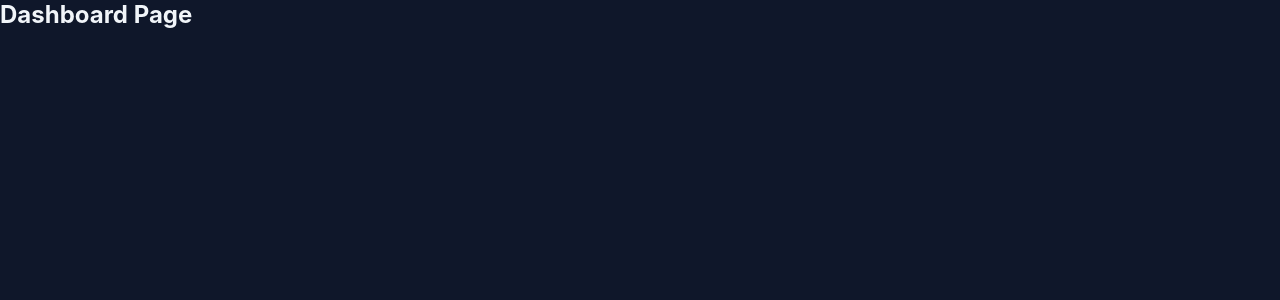
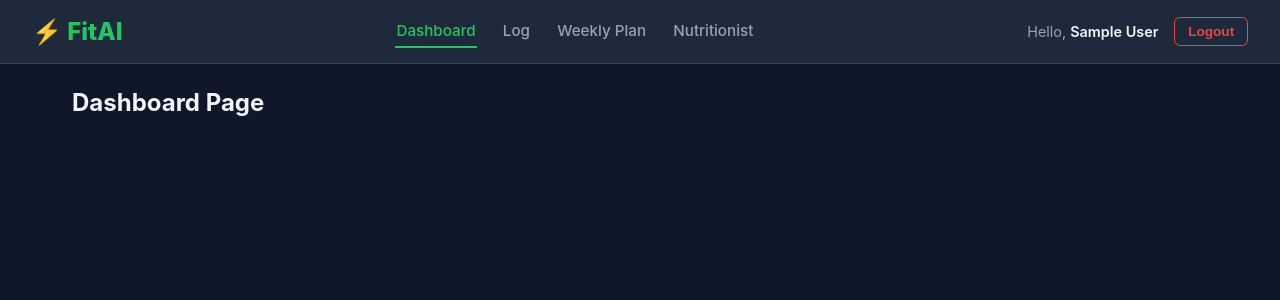
Before and after one commit to Madhav181103/Health-tracker, a React (Vite) app in the folder client/: page / in a window 1280 px wide. Shown: the top 300 px of the page. Built offline with nearby package versions, Linux system fonts and the light colour scheme; sample sign-in values are in the browser's storage.

Commit message:
Chunk 7.2 Navbar Component

```diff
--- a/client/src/App.jsx
+++ b/client/src/App.jsx
@@ -7,10 +7,19 @@ import Log from './pages/Log';
 import Plan from './pages/Plan';
 import Chat from './pages/Chat';
 
+import Navbar from './components/Navbar';
+
 function ProtectedRoute({ children }) {
   const { token } = useAuth();
   if (token) {
-    return children;
+    return (
+      <div className="app-layout">
+        <Navbar />
+        <main className="app-main-content">
+          {children}
+        </main>
+      </div>
+    );
   }
   return <Navigate to="/login" replace />;
 }
--- /dev/null
+++ b/client/src/components/Navbar.jsx
@@ -0,0 +1,114 @@
+import { NavLink, useNavigate } from 'react-router-dom';
+import { useAuth } from '../context/AuthContext';
+
+export default function Navbar() {
+  const { user, logout } = useAuth();
+  const navigate = useNavigate();
+
+  const handleLogout = () => {
+    logout();
+    navigate('/login');
+  };
+
+  return (
+    <nav className="navbar">
+      <style>{`
+        .navbar {
+          position: fixed;
+          top: 0;
+          left: 0;
+          right: 0;
+          height: 64px;
+          background: var(--bg-card);
+          border-bottom: 1px solid var(--border);
+          display: flex;
+          justify-content: space-between;
+          align-items: center;
+          padding: 0 2rem;
+          z-index: 1000;
+        }
+        .nav-logo {
+          color: var(--accent-green);
+          font-size: 1.5rem;
+          font-weight: 800;
+          text-decoration: none;
+        }
+        .nav-links {
+          display: flex;
+          gap: 1.5rem;
+        }
+        .nav-item {
+          text-decoration: none;
+          color: var(--text-secondary);
+          font-weight: 500;
+          font-size: 0.95rem;
+          padding: 0.4rem 0.1rem;
+          border-bottom: 2px solid transparent;
+          transition: color 0.2s, border-bottom-color 0.2s;
+        }
+        .nav-item:hover {
+          color: var(--text-primary);
+        }
+        .nav-item.active {
+          color: var(--accent-green);
+          border-bottom-color: var(--accent-green);
+        }
+        .nav-right {
+          display: flex;
+          align-items: center;
+          gap: 1rem;
+        }
+        .nav-user {
+          font-size: 0.9rem;
+          color: var(--text-secondary);
+        }
+        .nav-user-name {
+          font-weight: 600;
+          color: var(--text-primary);
+        }
+        .btn-logout {
+          background: transparent;
+          border: 1px solid var(--accent-red);
+          color: var(--accent-red);
+          border-radius: 6px;
+          padding: 0.4rem 0.8rem;
+          font-size: 0.85rem;
+          font-weight: 600;
+          cursor: pointer;
+          transition: background 0.2s, color 0.2s;
+        }
+        .btn-logout:hover {
+          background: var(--accent-red);
+          color: #fff;
+        }
+      `}</style>
+      <NavLink to="/" className="nav-logo">
+        ⚡ FitAI
+      </NavLink>
+      <div className="nav-links">
+        <NavLink to="/" end className={({ isActive }) => `nav-item${isActive ? ' active' : ''}`}>
+          Dashboard
+        </NavLink>
+        <NavLink to="/log" className={({ isActive }) => `nav-item${isActive ? ' active' : ''}`}>
+          Log
+        </NavLink>
+        <NavLink to="/plan" className={({ isActive }) => `nav-item${isActive ? ' active' : ''}`}>
+          Weekly Plan
+        </NavLink>
+        <NavLink to="/chat" className={({ isActive }) => `nav-item${isActive ? ' active' : ''}`}>
+          Nutritionist
+        </NavLink>
+      </div>
+      <div className="nav-right">
+        {user && (
+          <span className="nav-user">
+            Hello, <span className="nav-user-name">{user.name}</span>
+          </span>
+        )}
+        <button onClick={handleLogout} className="btn-logout">
+          Logout
+        </button>
+      </div>
+    </nav>
+  );
+}
--- a/client/src/index.css
+++ b/client/src/index.css
@@ -65,3 +65,12 @@ body {
   background-color: var(--bg-card-hover);
   border-color: var(--text-secondary);
 }
+
+.app-main-content {
+  padding-top: 88px; /* 64px navbar height + 24px space */
+  padding-bottom: 2rem;
+  padding-left: 2rem;
+  padding-right: 2rem;
+  max-width: 1200px;
+  margin: 0 auto;
+}
```
